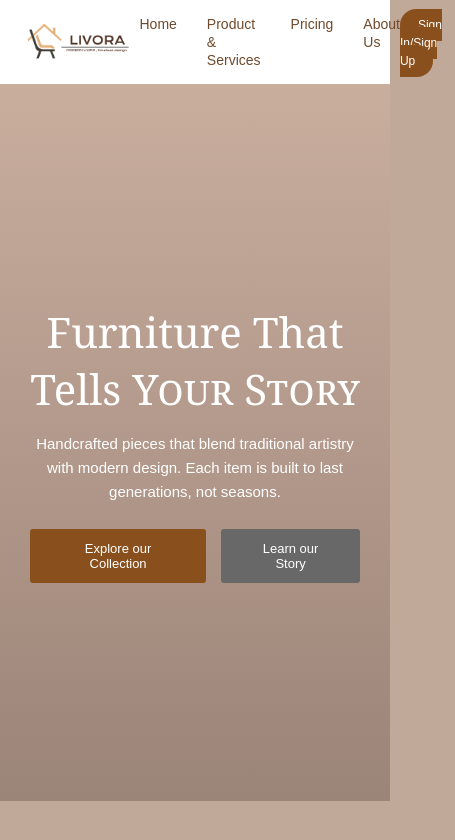
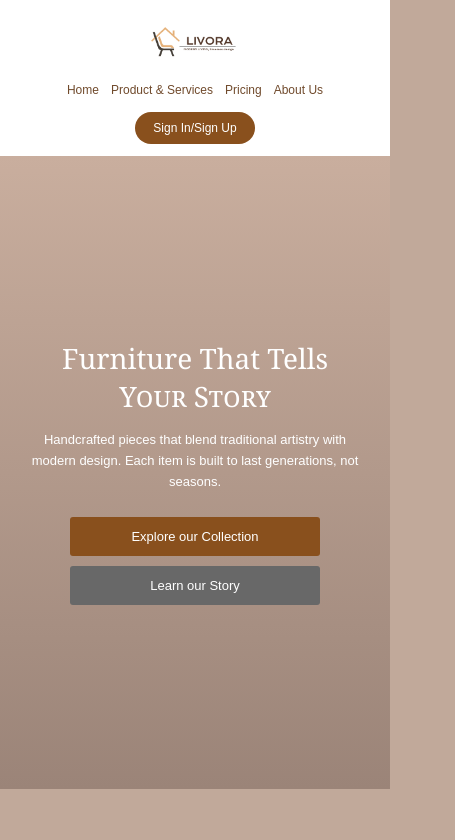
Before and after one commit to ranildelalamon-collab/section-hero-project, a plain HTML site: page index.html in a window 390 px wide. Shown: the whole page, 455 px wide, since content can reach past the window. Drawn offline with Linux system fonts and the light colour scheme.

Commit message:
Add responsive layout and final styling

```diff
--- a/style.css
+++ b/style.css
@@ -157,3 +157,91 @@ nav ul li a:hover {
     background-color: #444444;
     transform: translateY(-3px);
 }
+
+/* Responsive Design */
+
+/* Tablet and smaller screens */
+@media screen and (max-width: 768px) {
+
+    header {
+        flex-wrap: wrap;
+        justify-content: center;
+        gap: 15px;
+        padding: 20px;
+    }
+
+    .logo img {
+        width: 100px;
+    }
+
+    nav ul {
+        justify-content: center;
+        flex-wrap: wrap;
+        gap: 15px;
+    }
+
+    .sign-in {
+        margin-top: 5px;
+    }
+
+    .hero {
+        min-height: 80vh;
+        padding: 30px 15px;
+    }
+
+    .hero-content {
+        padding: 15px;
+    }
+
+    .hero-content h1 {
+        font-size: 34px;
+    }
+
+    .hero-content p {
+        font-size: 14px;
+    }
+
+    .hero-buttons {
+        flex-wrap: wrap;
+        gap: 10px;
+    }
+}
+
+/* Mobile phones */
+@media screen and (max-width: 480px) {
+
+    header {
+        flex-direction: column;
+    }
+
+    nav ul {
+        gap: 12px;
+    }
+
+    nav ul li a {
+        font-size: 12px;
+    }
+
+    .hero {
+        min-height: 75vh;
+    }
+
+    .hero-content h1 {
+        font-size: 28px;
+    }
+
+    .hero-content p {
+        font-size: 13px;
+    }
+
+    .hero-buttons {
+        flex-direction: column;
+        align-items: center;
+    }
+
+    .hero-buttons a {
+        width: 100%;
+        max-width: 250px;
+        text-align: center;
+    }
+}
```
